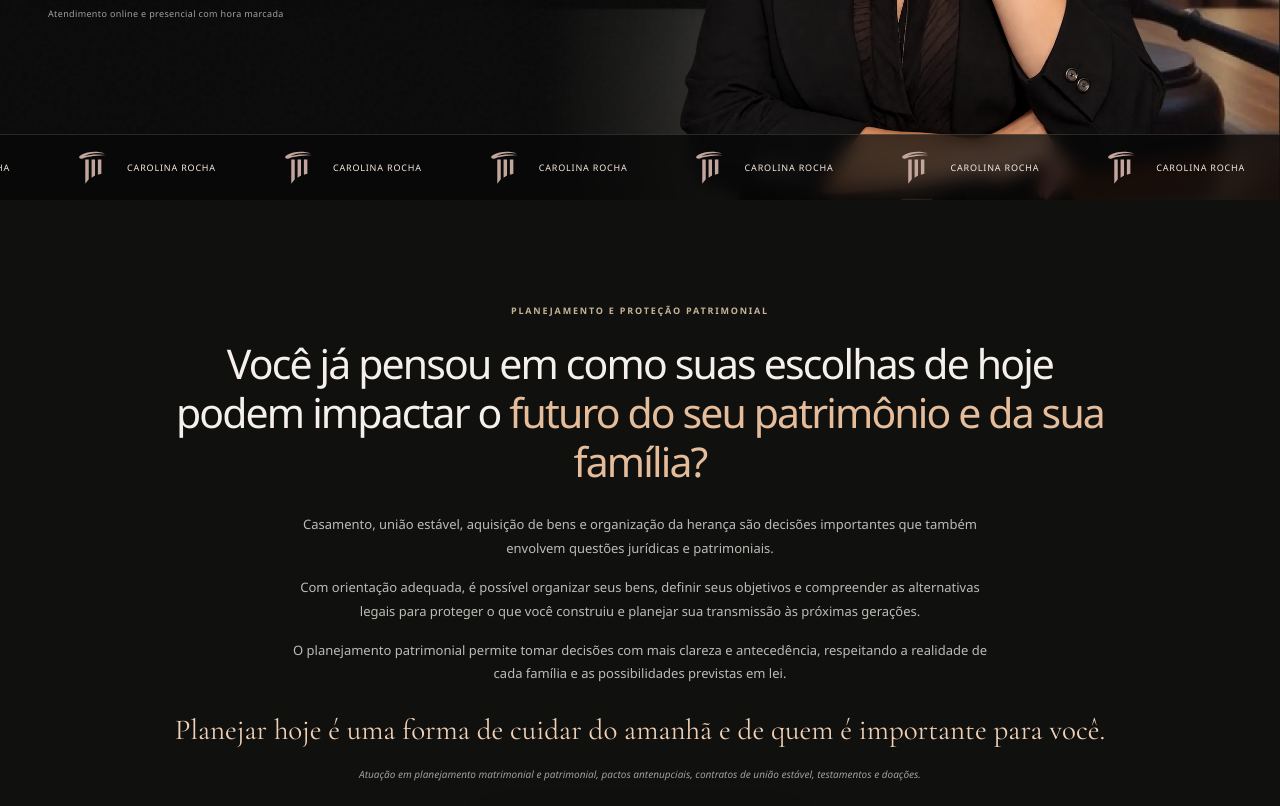
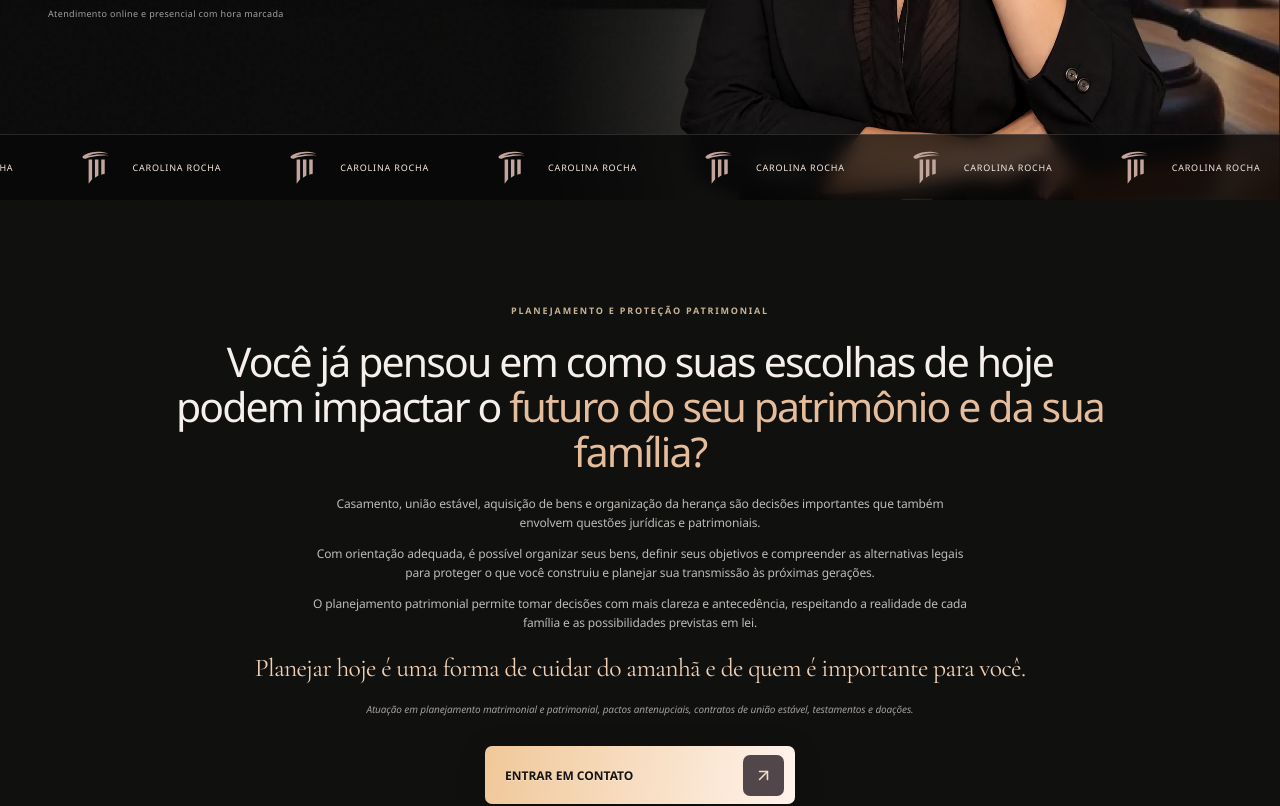
Before and after one commit to SarahRayssa/carolinarocha, a Next.js app: page / in a window 1280 px wide. Shown: the part 600-1406 px from the top of the page. Built offline with nearby package versions, Linux system fonts and the light colour scheme.

Commit message:
Tighten typography and style planning section divider

```diff
--- a/src/app/globals.css
+++ b/src/app/globals.css
@@ -86,6 +86,21 @@
 .hero-portrait{bottom:0}
 .portrait-brand-seal{bottom:84px}
 @media(max-width:680px){.portrait-brand-seal{bottom:70px}}
+.marquee-item{gap:21px}
+.marquee-item img{mix-blend-mode:normal}
+.marquee-item strong.marquee-name{display:flex;align-items:baseline;gap:5px;font-size:unset;font-weight:500;letter-spacing:0}
+.marquee-name span{font-family:var(--font-display);font-size:14px;letter-spacing:.06em}
+.marquee-name em{margin-left:-3px;color:#d7b5a7;font-family:'Segoe Script','Brush Script MT',cursive;font-size:23px;font-weight:400;line-height:.8}
+.planning h2{letter-spacing:-.06em;line-height:1.12}
+.planning-copy{max-width:660px;margin-top:21px;font-size:12px;line-height:1.58;letter-spacing:-.012em}
+.planning-copy p{margin-bottom:12px}
+.planning-copy strong{color:#fff;font-weight:600}
+.planning-emphasis{margin-top:20px;font-size:clamp(21px,2vw,27px);line-height:1.18;letter-spacing:-.025em}
+.planning-emphasis strong{font-weight:600}
+.planning-services{letter-spacing:-.012em}
+.planning-divider{position:absolute;z-index:4;left:50%;bottom:-27px;display:grid;width:220px;height:55px;place-items:start center;padding-top:12px;transform:translateX(-50%);border-radius:0 0 50% 50%;background:#10100f;color:#f0c899}
+.planning-divider svg{stroke-width:2.6}
+@media(max-width:680px){.planning h2{letter-spacing:-.055em;line-height:1.1}.planning-copy{margin-top:18px;font-size:11.5px;line-height:1.55}.planning-emphasis{font-size:22px}.marquee-name span{font-size:12px}.marquee-name em{font-size:20px}.marquee-item{gap:15px}.planning-divider{width:170px;height:47px;bottom:-23px;padding-top:10px}}
 .planning{position:relative;background:#10100f;color:#f5f0eb;text-align:center;padding:104px 0 110px}
 .planning-content{max-width:1020px}
 .planning .eyebrow{margin-bottom:22px}
@@ -97,3 +112,21 @@
 .planning-services{max-width:690px;margin:18px auto 28px;color:rgba(245,240,235,.64);font-size:10px;font-style:italic;line-height:1.7}
 .planning .button{margin-inline:auto}
 @media(max-width:680px){.planning{padding:76px 0 80px}.planning h2{font-size:clamp(29px,8vw,38px);line-height:1.17}.planning-copy{margin-top:21px;font-size:12px;line-height:1.75}.planning-emphasis{font-size:23px}.planning-services{font-size:10px}}
+
+/* Final compact type and section transition refinements. */
+.hero h1,.about h2,.practice h2,.faq h2,.contact h2,.planning h2{letter-spacing:-.045em}
+.planning h2{line-height:1.1}
+.planning-copy{max-width:660px;margin-top:21px;font-size:12px;line-height:1.58;letter-spacing:-.012em}
+.planning-copy p{margin:0 0 12px}
+.planning-copy strong{color:#fff;font-weight:600}
+.planning-emphasis{margin:20px auto 0;font-size:clamp(21px,2vw,27px);line-height:1.18;letter-spacing:-.025em}
+.planning-emphasis strong{font-weight:600}
+.planning-services{letter-spacing:-.012em}
+.marquee-item{gap:21px}
+.marquee-item img{mix-blend-mode:normal}
+.marquee-item strong.marquee-name{display:flex;align-items:baseline;gap:5px;font-size:unset;font-weight:500;letter-spacing:0}
+.marquee-name span{font-family:var(--font-display);font-size:14px;letter-spacing:.045em}
+.marquee-name em{margin-left:-3px;color:#d7b5a7;font-family:var(--font-display);font-size:24px;font-style:italic;font-weight:500;line-height:.8;letter-spacing:-.045em}
+.planning-divider{position:absolute;z-index:4;left:50%;bottom:-27px;display:grid;width:220px;height:55px;place-items:start center;padding-top:12px;transform:translateX(-50%);border-radius:0 0 50% 50%;background:#10100f;color:#f0c899}
+.planning-divider svg{stroke-width:2.6}
+@media(max-width:680px){.hero h1,.about h2,.practice h2,.faq h2,.contact h2,.planning h2{letter-spacing:-.04em}.planning h2{line-height:1.1}.planning-copy{margin-top:18px;font-size:11.5px;line-height:1.55}.planning-emphasis{font-size:22px}.marquee-name span{font-size:12px}.marquee-name em{font-size:21px}.marquee-item{gap:15px}.planning-divider{width:170px;height:47px;bottom:-23px;padding-top:10px}}
```
